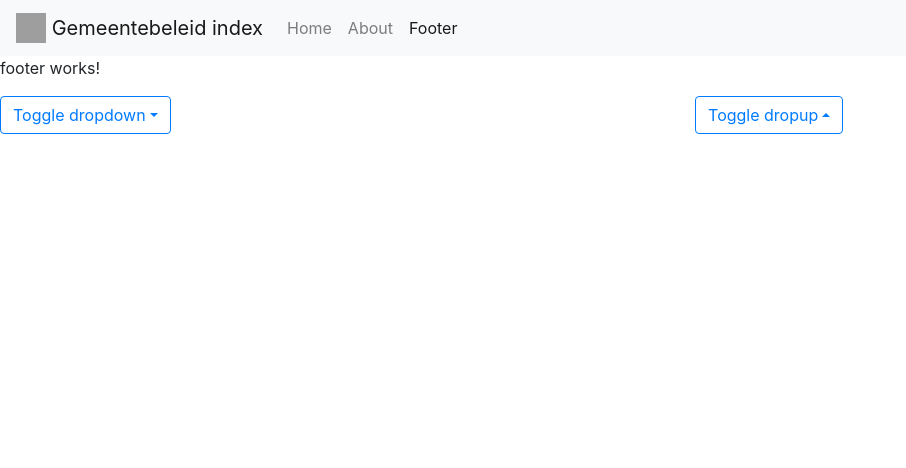
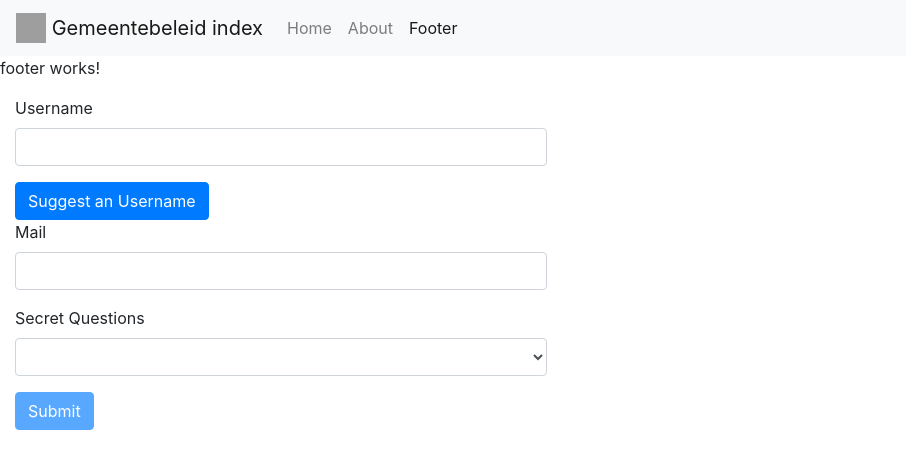
Before and after one commit to fRedelaar/webscrapingApp, an Angular app: page /footer in a window 1280 px wide. Shown: the top 468 px of the page, without its empty margins (0-906 px from the left). Built offline with nearby package versions, Linux system fonts and the light colour scheme; grey boxes are pictures that could not be loaded.

Commit message:
added forms, validation, and disabled unless validation is correct

```diff
--- a/src/app/app.module.ts
+++ b/src/app/app.module.ts
@@ -6,7 +6,7 @@
 import { AuthComponent} from "./auth/auth.component";
 import { ReportComponent } from './report/report.component';
 import { FooterComponent } from './footer/footer.component';
-import {FormsModule} from '@angular/forms';
+import { FormsModule} from '@angular/forms';
 import { NgbModule } from '@ng-bootstrap/ng-bootstrap';
 
 const appRoutes: Routes =[
--- a/src/app/footer/footer.component.html
+++ b/src/app/footer/footer.component.html
@@ -1,25 +1,37 @@
 <p>footer works!</p>
 
-<div class="row">
-  <div class="col">
-    <div ngbDropdown class="d-inline-block">
-      <button class="btn btn-outline-primary" id="dropdownBasic1" ngbDropdownToggle>Toggle dropdown</button>
-      <div ngbDropdownMenu aria-labelledby="dropdownBasic1">
-        <button ngbDropdownItem>Action - 1</button>
-        <button ngbDropdownItem>Another Action</button>
-        <button ngbDropdownItem>Something else is here</button>
-      </div>
-    </div>
-  </div>
 
-  <div class="col text-right">
-    <div ngbDropdown placement="top-right" class="d-inline-block">
-      <button class="btn btn-outline-primary" id="dropdownBasic2" ngbDropdownToggle>Toggle dropup</button>
-      <div ngbDropdownMenu aria-labelledby="dropdownBasic2">
-        <button ngbDropdownItem>Action - 1</button>
-        <button ngbDropdownItem>Another Action</button>
-        <button ngbDropdownItem>Something else is here</button>
-      </div>
+<div class="container">
+  <div class="row">
+    <div class="col-xs-12 col-sm-10 col-md-8 col-sm-offset-1 col-md-offset-2">
+      <form (ngSubmit)="onSubmit(f)" #f="ngForm">
+        <div id="user-data">
+          <div class="form-group">
+            <label for="username">Username</label>
+            <input
+              type="text"
+              id="username"
+              class="form-control"
+              ngModel
+              name="username"
+              required
+            >
+          </div>
+          <button class="btn btn-primary" type="button">Suggest an Username</button>
+          <div class="form-group">
+            <label for="email">Mail</label>
+            <input type="email" id="email" class="form-control" ngModel name="email" required email>
+          </div>
+        </div>
+        <div class="form-group">
+          <label for="secret">Secret Questions</label>
+          <select id="secret" class="form-control" ngModel name="secret">
+            <option value="pet">Your first Pet?</option>
+            <option value="teacher">Your first teacher?</option>
+          </select>
+        </div>
+        <button class="btn btn-primary" type="submit" [disabled]="!f.valid">Submit</button>
+      </form>
     </div>
   </div>
 </div>
--- a/src/app/footer/footer.component.ts
+++ b/src/app/footer/footer.component.ts
@@ -1,4 +1,5 @@
 import { Component, OnInit } from '@angular/core';
+import { NgForm } from '@angular/forms';
 
 @Component({
   selector: 'app-footer',
@@ -7,6 +8,13 @@
 })
 export class FooterComponent implements OnInit {
 
+  suggestUsername() {
+    const suggestedName = 'Superuser';
+  }
+
+  onSubmit(form: NgForm) {
+    console.log(form);
+  }
   constructor() { }
 
   ngOnInit(): void {
--- a/src/app/report/report.component.html
+++ b/src/app/report/report.component.html
@@ -3,3 +3,28 @@
 <ngb-rating [(rate)]="currentRate"></ngb-rating>
 <hr>
 <pre>Rate: <b>{{currentRate}}</b></pre>
+
+<!--  Dropdown buttons -->
+<div class="row">
+  <div class="col">
+    <div ngbDropdown class="d-inline-block">
+      <button class="btn btn-outline-primary" id="dropdownBasic1" ngbDropdownToggle>Toggle dropdown</button>
+      <div ngbDropdownMenu aria-labelledby="dropdownBasic1">
+        <button ngbDropdownItem>Action - 1</button>
+        <button ngbDropdownItem>Another Action</button>
+        <button ngbDropdownItem>Something else is here</button>
+      </div>
+    </div>
+  </div>
+
+  <div class="col text-right">
+    <div ngbDropdown placement="top-right" class="d-inline-block">
+      <button class="btn btn-outline-primary" id="dropdownBasic2" ngbDropdownToggle>Toggle dropup</button>
+      <div ngbDropdownMenu aria-labelledby="dropdownBasic2">
+        <button ngbDropdownItem>Action - 1</button>
+        <button ngbDropdownItem>Another Action</button>
+        <button ngbDropdownItem>Something else is here</button>
+      </div>
+    </div>
+  </div>
+</div>
```
